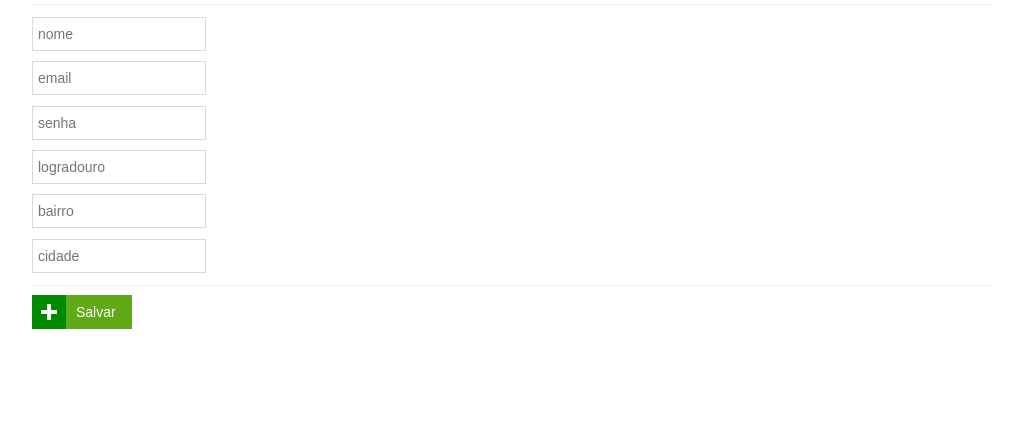
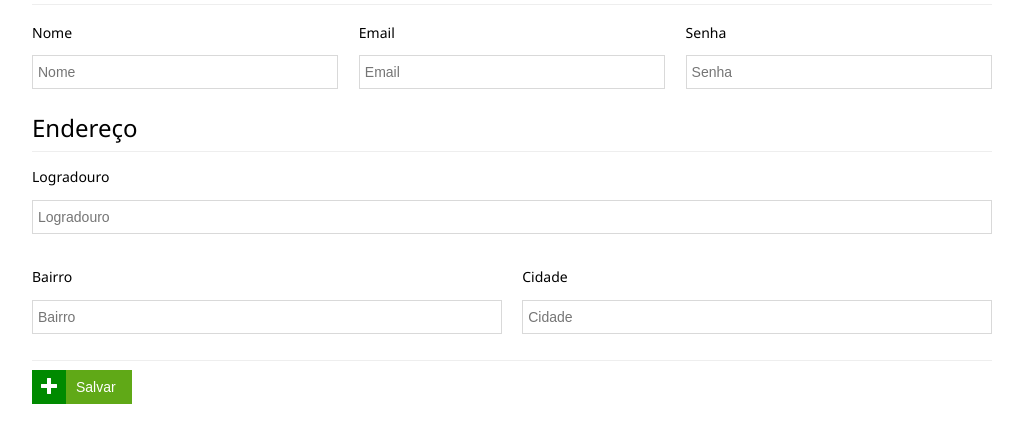
Before and after one commit to javabh/hackthon-g3, a plain HTML site: page index.html at #/pessoa in a window 1280 px wide. Shown: the part 136-578 px from the top of the page, without its empty margins (128-1151 px from the left). Drawn offline with Linux system fonts and the light colour scheme.

Commit message:
alterações tela de pessoa

```diff
--- a/views/pessoa.html
+++ b/views/pessoa.html
@@ -3,47 +3,55 @@
   Pessoa
   </h1>
   <hr class="thin bg-grayLighter">
-  <form>
-    <div class="row">
-      <div class="input-control text">
-        <input type="text" placeholder="nome" autocomplete="off" ng-model="pessoa.nome">
+  <div class="grid">
+    <div class="row cells3">
+      <div class="cell">
+        <h5>Nome</h5>
+        <div class="input-control text full-size">
+          <input type="text" placeholder="Nome" autocomplete="off" ng-model="pessoa.nome">
         </div>
       </div>
-    <div class="row">
-      <div class="input-control text">
-        <input type="text" placeholder="email" autocomplete="off" ng-model="pessoa.email">
+      <div class="cell">
+        <h5>Email</h5>
+        <div class="input-control text full-size">
+          <input type="mail" placeholder="Email" autocomplete="off" ng-model="pessoa.email">
         </div>
       </div>
-    <div class="row">
-      <div class="input-control password">
-        <input type="password" placeholder="senha"autocomplete="off" ng-model="pessoa.senha">
+      <div class="cell">
+        <h5>Senha</h5>
+        <div class="input-control password full-size">
+          <input type="password" placeholder="Senha" autocomplete="off" ng-model="pessoa.senha">
         </div>
       </div>
-
+    </div>
+    <h3 class="text-light">Endereço</h3>
+    <hr class="thin bg-grayLighter">
     <div class="row">
-      <div class="input-control text">
-        <input type="text" placeholder="logradouro" autocomplete="off" ng-model="pessoa.endereco.logradouro">
+      <h5>Logradouro</h5>
+      <div class="input-control text full-size">
+        <input type="text" placeholder="Logradouro" autocomplete="off" ng-model="pessoa.endereco.logradouro">
       </div>
     </div>
-    <div class="row">
-      <div class="input-control text">
-        <input type="text" placeholder="bairro" autocomplete="off" ng-model="pessoa.endereco.bairro">
+    <div class="row cells2">
+      <div class="cell">
+        <h5>Bairro</h5>
+        <div class="input-control text full-size">
+          <input type="text" placeholder="Bairro" autocomplete="off" ng-model="pessoa.endereco.bairro">
         </div>
       </div>
-    <div class="row">
-      <div class="input-control text">
-        <input type="text" placeholder="cidade" autocomplete="off" ng-model="pessoa.endereco.cidade">
+      <div class="cell">
+        <h5>Cidade</h5>
+        <div class="input-control text full-size">
+          <input type=" text " placeholder="Cidade " autocomplete="off " ng-model="pessoa.endereco.cidade ">
         </div>
       </div>
-    <hr class="thin bg-grayLighter">
-    <div class="row">
-      <button class="image-button success" ng-click="salvar()">
+    </div>
+    <hr class="thin bg-grayLighter ">
+    <div class="row ">
+      <button class="image-button success " ng-click="salvar() ">
         Salvar
-        <span class="icon mif-plus bg-emerald"></span>
+        <span class="icon mif-plus bg-emerald "></span>
       </button>
     </div>
-    <!-- <div class="row">
-      <button class="button primary">Salvar</button>
-    </div> -->
-  </form>
   </div>
+</div>
```
Lines whose indentation alone changed are shown as unchanged.
